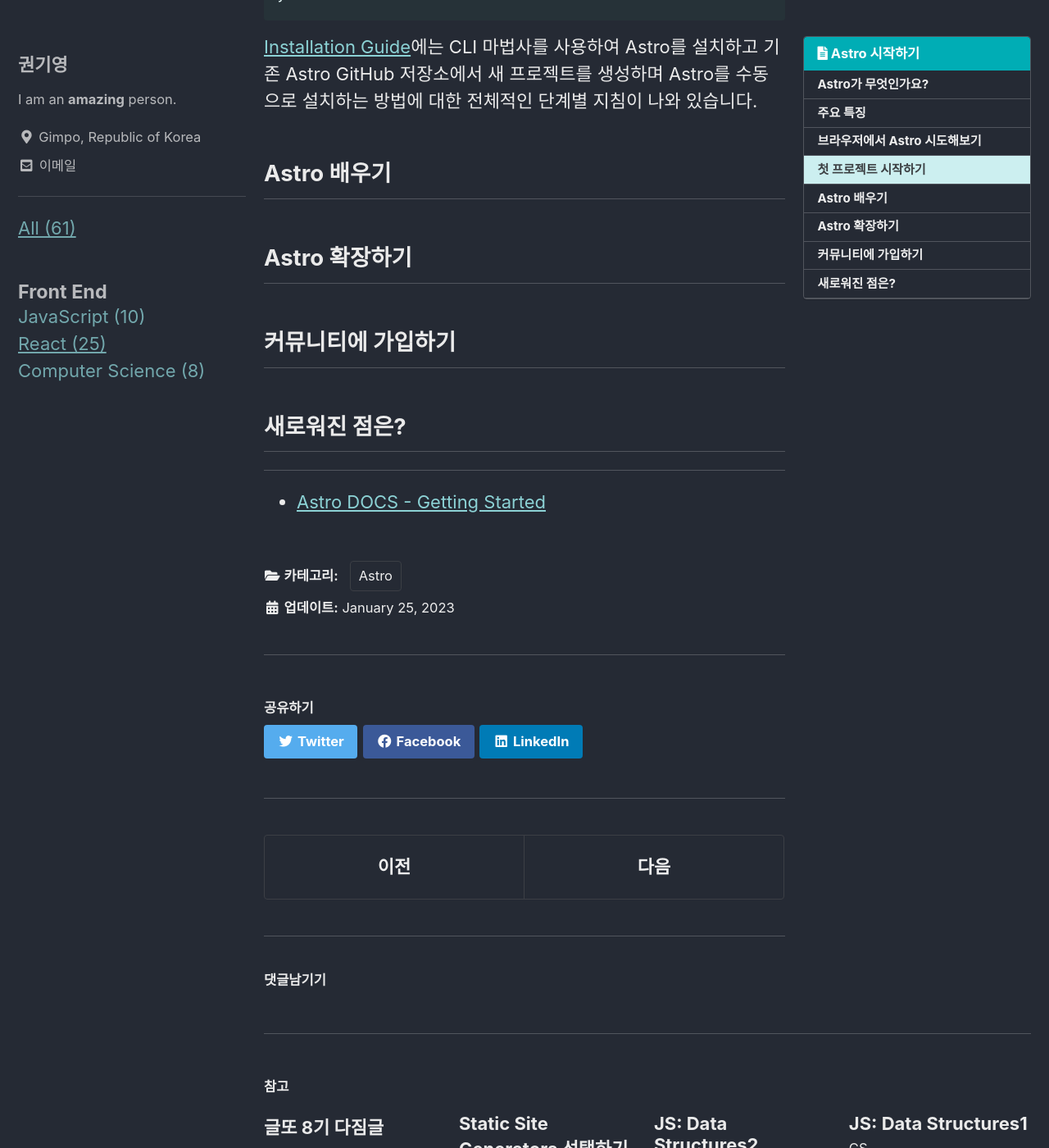
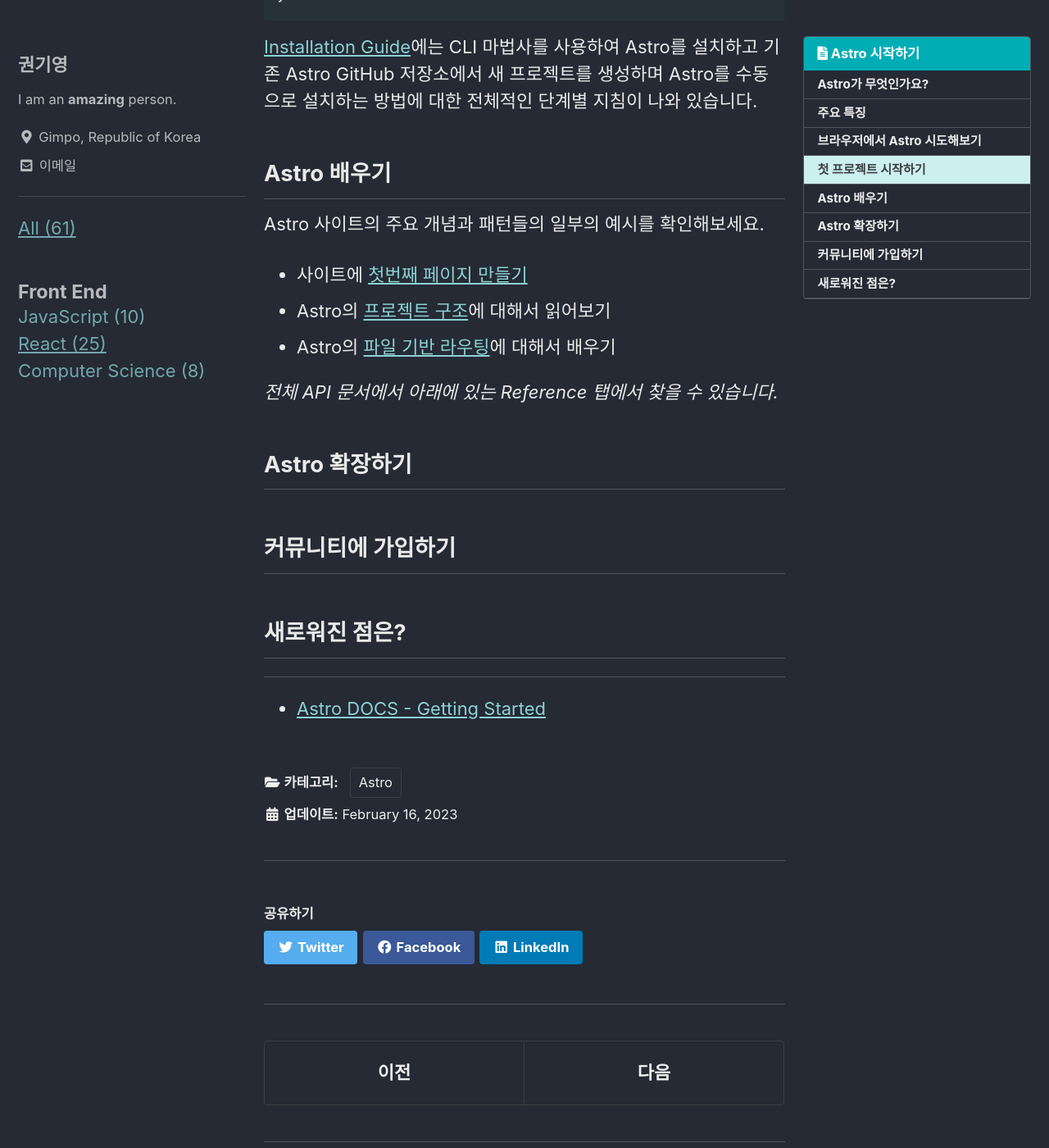
Before and after one commit to jhan117/jhan117.github.io, a Jekyll site: the page built from _posts/2023-01-25-blog1.md, in a window 1280 px wide and 1400 px high, scrolled down 1758 px. Shown: the whole window at 82% size. Built offline with Jekyll 4.4.1, drawn with Linux system fonts in a browser that asks for light colours; cached includes are drawn as plain includes; comment, search, counter and statistics services are not loaded.

Commit message:
TIL: 2023-02-16

```diff
--- a/_posts/2023-01-25-blog1.md
+++ b/_posts/2023-01-25-blog1.md
@@ -5,7 +5,7 @@ categories:
 toc: true
 toc_label: "Astro 시작하기"
 toc_sticky: true
-last_modified_at: 2023-01-25
+last_modified_at: 2023-02-16
 ---
 
 > 취준생이 공부하기 위한 목적으로 번역기로 번역했음을 참고해 주세요.
@@ -48,6 +48,14 @@ yarn create astro
 
 ## Astro 배우기
 
+Astro 사이트의 주요 개념과 패턴들의 일부의 예시를 확인해보세요.
+
+- 사이트에 [첫번째 페이지 만들기](https://docs.astro.build/en/core-concepts/astro-pages/)
+- Astro의 [프로젝트 구조](https://docs.astro.build/en/core-concepts/project-structure/)에 대해서 읽어보기
+- Astro의 [파일 기반 라우팅](https://docs.astro.build/en/core-concepts/routing/)에 대해서 배우기
+
+<em>전체 API 문서에서 아래에 있는 Reference 탭에서 찾을 수 있습니다.</em>
+
 ## Astro 확장하기
 
 ## 커뮤니티에 가입하기
```
